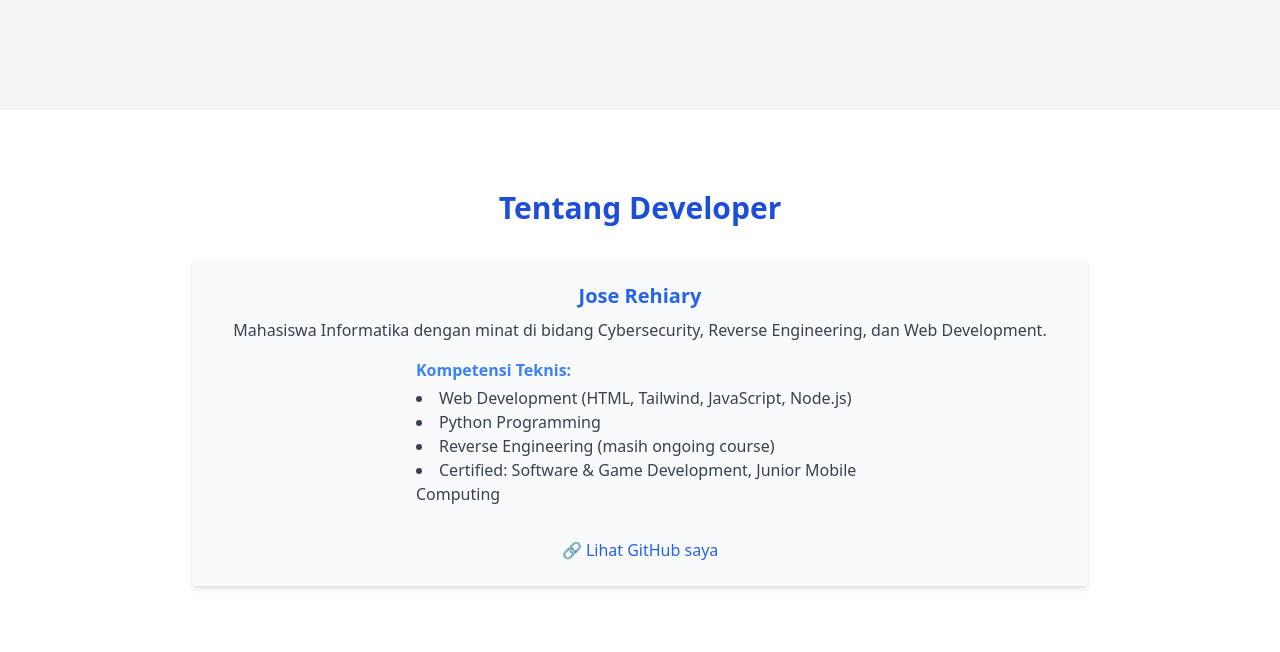
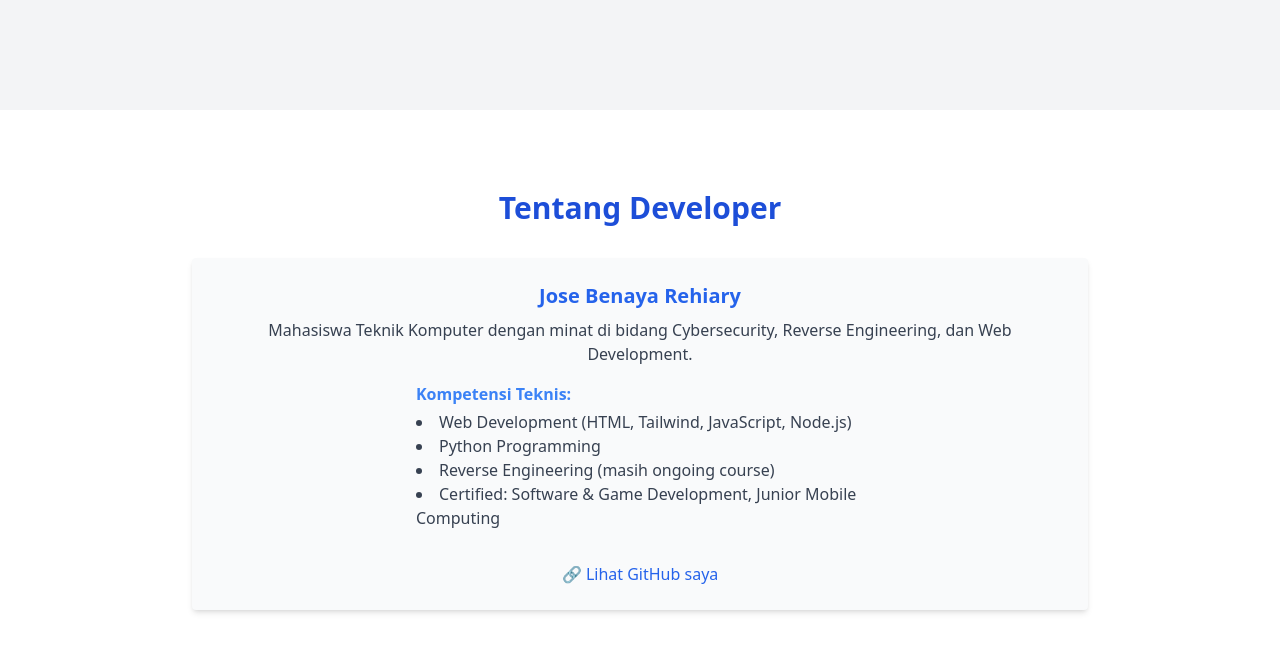
Before and after one commit to jsrehiary/landing-mbc, a website: page public/index.html in a window 1280 px wide. Shown: the part 1734-2386 px from the top of the page. Drawn offline with nearby package versions, Linux system fonts and the light colour scheme.

Commit message:
tidying index, .gitignore addition for development, README revise

```diff
--- a/package.json
+++ b/package.json
@@ -4,7 +4,8 @@
   "description": "",
   "main": "index.js",
   "scripts": {
-    "test": "echo \"Error: no test specified\" && exit 1"
+    "test": "echo \"Error: no test specified\" && exit 1",
+    "dev": "node server/index.js"
   },
   "keywords": [],
   "author": "",
--- a/public/index.html
+++ b/public/index.html
@@ -123,8 +123,8 @@
         <div class="max-w-4xl mx-auto text-center">
             <h2 class="text-3xl font-bold text-blue-700 mb-8">Tentang Developer</h2>
             <div class="bg-gray-50 p-6 rounded shadow-md">
-                <h3 class="text-xl font-semibold text-blue-600 mb-2">Jose Rehiary</h3>
-                <p class="text-gray-700 mb-4">Mahasiswa Informatika dengan minat di bidang Cybersecurity, Reverse
+                <h3 class="text-xl font-semibold text-blue-600 mb-2">Jose Benaya Rehiary</h3>
+                <p class="text-gray-700 mb-4">Mahasiswa Teknik Komputer dengan minat di bidang Cybersecurity, Reverse
                     Engineering, dan Web Development.</p>
 
                 <div class="text-left max-w-md mx-auto">
@@ -144,8 +144,6 @@
         </div>
     </section>
 
-
-
 </body>
 
 </html>
```
Also changed, not shown: README.md, 1 other file.
